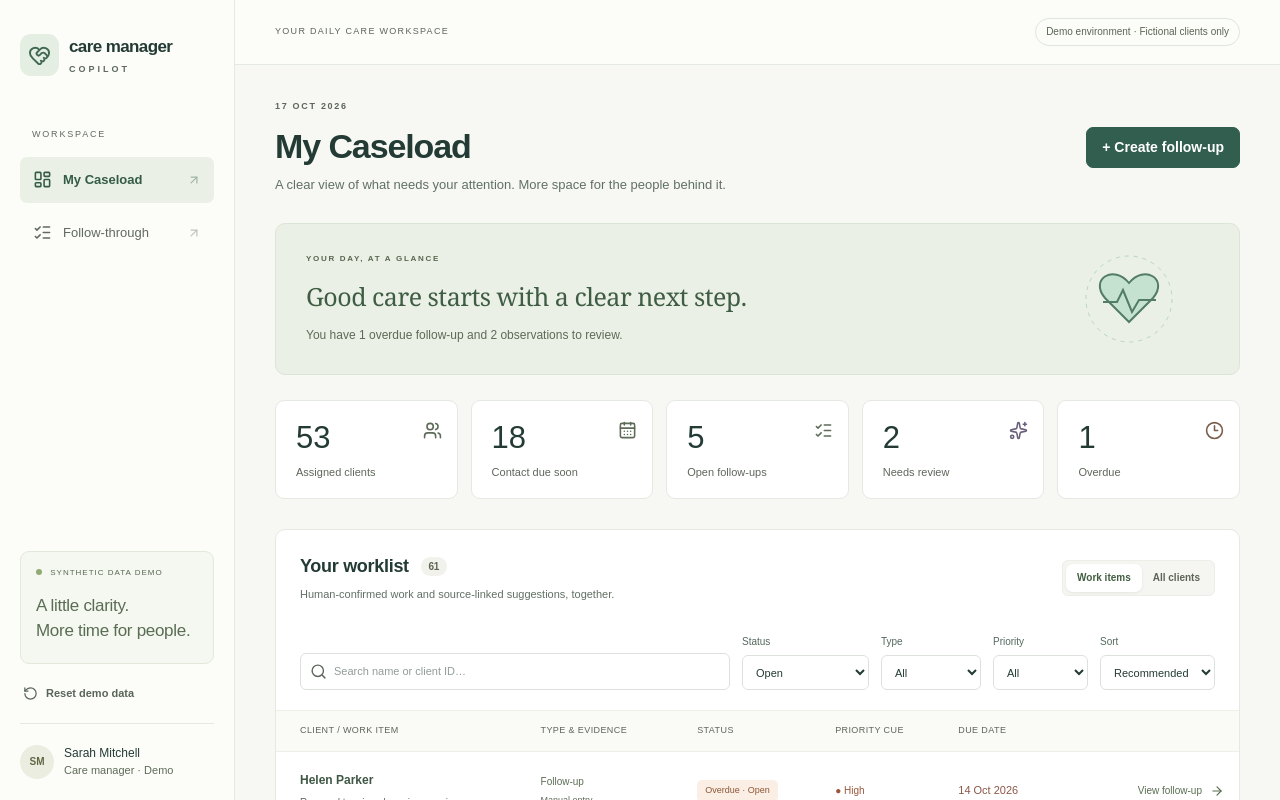
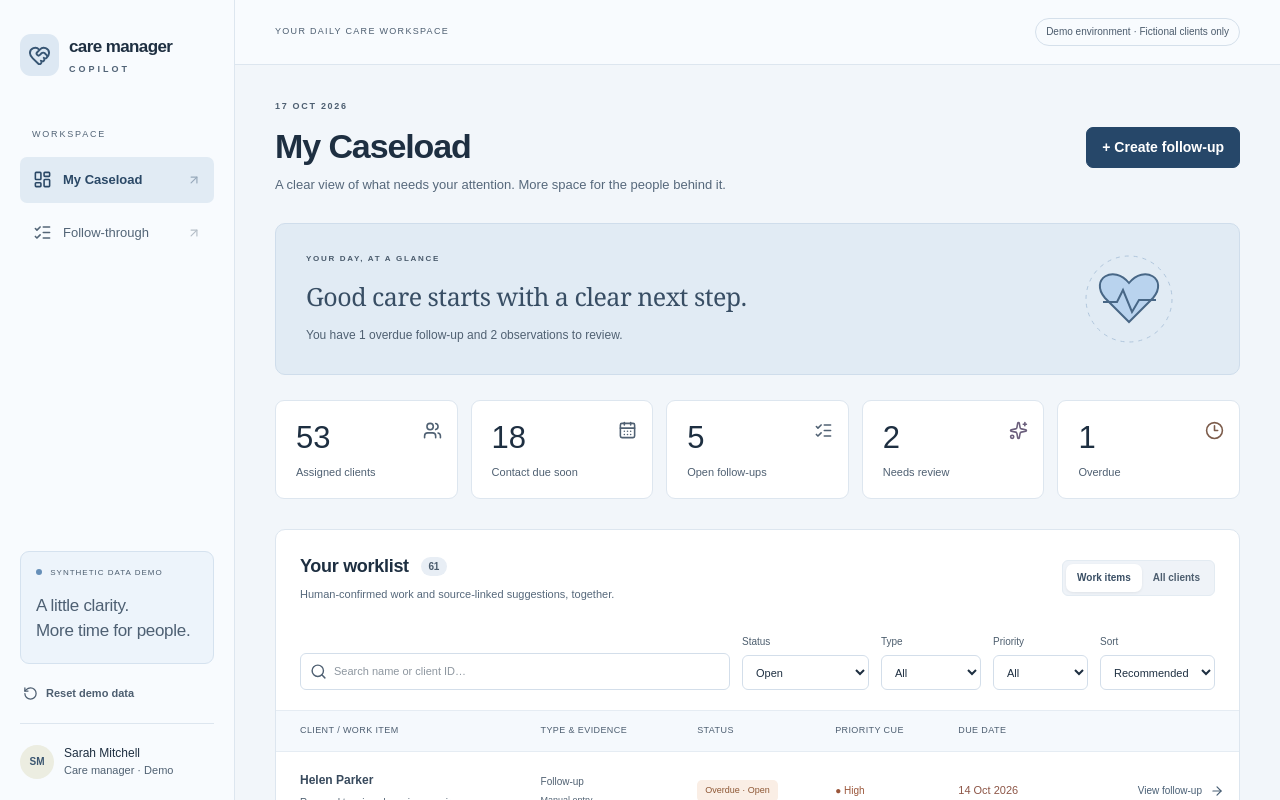
Before and after one commit to boppaiah/care-manager, a Next.js app: page /caseload in a window 1280 px wide. Shown: the top 800 px of the page. Built offline with nearby package versions, Linux system fonts and the light colour scheme.

Commit message:
feat(theme): replace green palette with soft light blue

```diff
--- a/src/app/globals.css
+++ b/src/app/globals.css
@@ -1,10 +1,10 @@
 @import "tailwindcss";
 :root {
-  --ink: #243b35;
-  --muted: #738079;
-  --green: #315e4e;
-  --line: #e5e9e3;
-  --paper: #f7f8f4;
+  --ink: #1e2f41;
+  --muted: #64798f;
+  --accent: #264769;
+  --line: #dde6ef;
+  --paper: #f2f6fa;
   --purple: #7b6896;
   --red: #a4483c;
 }
@@ -35,7 +35,7 @@ button,
   align-items: center;
   justify-content: center;
   gap: 8px;
-  border: 1px solid #d9e0d9;
+  border: 1px solid #d0dce9;
   border-radius: 7px;
   background: white;
   padding: 10px 15px;
@@ -46,27 +46,27 @@ button,
 }
 button:hover,
 .button:hover {
-  background: #eef3ec;
-  border-color: #b7c9ba;
+  background: #e9f0f6;
+  border-color: #b2c0ce;
 }
 button.primary,
 .button.primary {
-  background: var(--green);
+  background: var(--accent);
   color: white;
-  border-color: var(--green);
+  border-color: var(--accent);
 }
 button.primary:hover,
 .button.primary:hover {
-  background: #244b3c;
+  background: #1a3755;
 }
 a:hover {
-  color: #346e55;
+  color: #25517d;
 }
 input,
 textarea,
 select {
   width: 100%;
-  border: 1px solid #dce2db;
+  border: 1px solid #d3deea;
   background: white;
   border-radius: 6px;
   padding: 10px 11px;
@@ -76,8 +76,8 @@ select {
 input:focus,
 select:focus,
 textarea:focus {
-  border-color: #5a8067;
-  box-shadow: 0 0 0 3px #5a80671c;
+  border-color: #516d8a;
+  box-shadow: 0 0 0 3px #516d8a1c;
 }
 textarea {
   min-height: 100px;
@@ -86,7 +86,7 @@ textarea {
 button:focus-visible,
 a:focus-visible,
 summary:focus-visible {
-  outline: 3px solid #70977e;
+  outline: 3px solid #6683a1;
   outline-offset: 3px;
 }
 label {
@@ -95,7 +95,7 @@ label {
   gap: 6px;
   font-size: 12px;
   font-weight: 600;
-  color: #53685d;
+  color: #4d5e6e;
 }
 h1,
 h2,
@@ -136,7 +136,7 @@ small {
 .sidebar {
   width: 235px;
   flex-shrink: 0;
-  background: #fcfdf9;
+  background: #f8fbfe;
   border-right: 1px solid var(--line);
   position: fixed;
   height: 100vh;
@@ -156,22 +156,22 @@ small {
   font-size: 9px;
   letter-spacing: 3px;
   font-weight: 600;
-  color: #5e6b5e;
+  color: #526477;
   margin-top: 2px;
 }
 .brand-icon {
-  background: #e5eee2;
+  background: #dde8f3;
   border-radius: 11px;
   display: grid;
   place-items: center;
   width: 39px;
   height: 42px;
-  color: #426a52;
+  color: #385674;
 }
 .nav-label {
   font-size: 9px;
   letter-spacing: 1.8px;
-  color: #636a60;
+  color: #536577;
   margin: 51px 12px 15px;
 }
 nav {
@@ -182,7 +182,7 @@ nav a {
   display: flex;
   align-items: center;
   gap: 11px;
-  color: #606a61;
+  color: #536577;
   font-size: 13px;
   padding: 13px;
   border-radius: 7px;
@@ -192,34 +192,34 @@ nav a svg:last-child {
   opacity: 0.4;
 }
 nav a.active {
-  color: #345c45;
-  background: #eaf0e5;
+  color: #2a4866;
+  background: #e1ebf4;
   font-weight: 600;
 }
 .sidebar-bottom {
   margin-top: auto;
 }
 .demo-note {
-  border: 1px solid #e2e9db;
+  border: 1px solid #d5e2ef;
   border-radius: 9px;
   padding: 15px;
   font-size: 8px;
   letter-spacing: 1px;
-  color: #596954;
-  background: #f5f8f0;
+  color: #4d5e70;
+  background: #edf4fb;
 }
 .demo-note p {
   font-size: 17px;
   line-height: 1.5;
   letter-spacing: -0.3px;
-  color: #5a6d54;
+  color: #4e6073;
   margin: 13px 0 4px;
 }
 .live-dot {
   display: inline-block;
   width: 6px;
   height: 6px;
-  background: #92aa74;
+  background: #668fb8;
   border-radius: 50%;
   margin-right: 5px;
 }
@@ -227,7 +227,7 @@ nav a.active {
   font-size: 11px;
   border: 0;
   background: transparent;
-  color: #5a6558;
+  color: #4d5e70;
   margin: 12px 0;
   padding: 10px 3px;
 }
@@ -244,7 +244,7 @@ nav a.active {
   height: 34px;
   border-radius: 50%;
   background: #ecede1;
-  color: #606743;
+  color: #3a5570;
   font-size: 10px;
   font-weight: 600;
   display: inline-flex;
@@ -263,23 +263,23 @@ nav a.active {
 }
 .topbar {
   height: 65px;
-  background: #fcfdf9;
+  background: #f8fbfe;
   border-bottom: 1px solid var(--line);
   display: flex;
   align-items: center;
   justify-content: space-between;
   padding: 0 40px;
-  color: #5d655a;
+  color: #4e5f71;
   font-size: 9px;
   letter-spacing: 1.3px;
 }
 .demo-pill {
-  border: 1px solid #dfe6da;
+  border: 1px solid #d5e0eb;
   padding: 5px 10px;
   border-radius: 20px;
   font-size: 10px;
   letter-spacing: 0;
-  color: #596552;
+  color: #4b5b6c;
 }
 main {
   padding: 35px 40px 20px;
@@ -301,15 +301,15 @@ main {
   font-size: 9px;
   letter-spacing: 1.7px;
   font-weight: 600;
-  color: #5f675a;
+  color: #4f6072;
   display: flex;
   gap: 6px;
   align-items: center;
   margin-bottom: 12px;
 }
 .greeting {
-  background: #eaf0e5;
-  border: 1px solid #dce5d5;
+  background: #e1ebf4;
+  border: 1px solid #cfddeb;
   border-radius: 10px;
   display: flex;
   align-items: center;
@@ -322,16 +322,16 @@ main {
   font-size: 25px;
   font-weight: 400;
   letter-spacing: -0.5px;
-  color: #3f5d44;
+  color: #384e64;
 }
 .greeting .eyebrow {
   font-size: 8px;
-  color: #586650;
+  color: #4a5b6c;
 }
 .greeting p {
   margin: 0;
   font-size: 12px;
-  color: #5d6a58;
+  color: #506172;
 }
 .greeting-art {
   padding: 0 25px;
@@ -358,7 +358,7 @@ main {
   position: absolute;
   right: 15px;
   top: 20px;
-  color: #5d6b58;
+  color: #506173;
 }
 .stat strong {
   font-size: 31px;
@@ -368,7 +368,7 @@ main {
 .stat span {
   font-size: 11px;
   font-weight: 400;
-  color: #5e675a;
+  color: #4f6072;
 }
 .stat:nth-child(4) svg {
   color: #6b5f7c;
@@ -406,8 +406,8 @@ main {
   font-size: 11px;
 }
 .count {
-  background: #f0f2eb;
-  color: #5c6753;
+  background: #e8eef5;
+  color: #4c5d6e;
   border-radius: 20px;
   font-size: 10px;
   padding: 4px 8px;
@@ -416,8 +416,8 @@ main {
 }
 .tabs {
   display: flex;
-  background: #f5f6f1;
-  border: 1px solid #eceee7;
+  background: #eff3f8;
+  border: 1px solid #e3ebf2;
   border-radius: 6px;
   padding: 3px;
 }
@@ -426,12 +426,12 @@ main {
   padding: 7px 11px;
   background: transparent;
   border: 0;
-  color: #5d6458;
+  color: #4d5e6f;
 }
 .tabs button.selected {
   background: white;
   box-shadow: 0 1px 3px #0001;
-  color: #425d40;
+  color: #394e64;
 }
 .filters {
   display: flex;
@@ -463,7 +463,7 @@ main {
   position: absolute;
   left: 10px;
   bottom: 10px;
-  color: #5f665d;
+  color: #506173;
 }
 .search:has(svg) input {
   padding-left: 33px;
@@ -482,15 +482,15 @@ th {
   font-weight: 500;
   letter-spacing: 0.4px;
   text-transform: uppercase;
-  background: #fafbf7;
-  color: #5e6659;
-  border-top: 1px solid #eef0e8;
+  background: #f5f9fd;
+  color: #4e5f71;
+  border-top: 1px solid #e5ecf3;
   padding: 13px 15px;
   white-space: nowrap;
 }
 td {
   padding: 19px 15px;
-  border-top: 1px solid #eef0e8;
+  border-top: 1px solid #e5ecf3;
   vertical-align: middle;
 }
 td:first-child,
@@ -505,14 +505,14 @@ td:first-child {
   display: block;
   font-size: 12px;
   font-weight: 600;
-  color: #3e5744;
+  color: #384a5d;
 }
 .row-description {
   display: -webkit-box;
   -webkit-line-clamp: 2;
   -webkit-box-orient: vertical;
   overflow: hidden;
-  color: #5e6458;
+  color: #4d5e6f;
   font-size: 10px;
   margin-top: 5px;
 }
@@ -520,7 +520,7 @@ td:first-child {
   display: flex;
   align-items: center;
   gap: 4px;
-  color: #5c6c56;
+  color: #506172;
   font-size: 10px;
 }
 td small {
@@ -535,13 +535,13 @@ td small {
   font-size: 9px;
   border-radius: 5px;
   padding: 4px 8px;
-  background: #f0f2eb;
-  color: #5f6b58;
+  background: #e8eef5;
+  color: #506173;
   line-height: 1.5;
 }
-.badge.green {
-  background: #edf3e8;
-  color: #596d47;
+.badge.positive {
+  background: #e4eef7;
+  color: #3d5a76;
 }
 .badge.purple {
   background: #f0ecf5;
@@ -567,7 +567,7 @@ td small {
   color: #6d613f;
 }
 .priority.low {
-  color: #5e6755;
+  color: #4d5e6f;
 }
 .overdue {
   color: #8d5647;
@@ -579,17 +579,17 @@ td small {
   gap: 8px;
   font-size: 10px;
   white-space: nowrap;
-  color: #586d4f;
+  color: #485e74;
 }
 .footnote {
   font-size: 10px;
-  color: #62685b;
+  color: #506173;
   margin: 18px 0;
 }
 .empty {
   padding: 35px;
   text-align: center;
-  color: #5d6756;
+  color: #4d5e70;
   font-size: 13px;
 }
 .client-grid {
@@ -602,7 +602,7 @@ td small {
   display: flex;
   align-items: center;
   gap: 10px;
-  border: 1px solid #e8ede3;
+  border: 1px solid #dfe8f1;
   border-radius: 7px;
   padding: 15px;
 }
@@ -614,21 +614,21 @@ td small {
 }
 .client-card svg {
   margin-left: auto;
-  color: #5f6a58;
+  color: #506172;
 }
 footer {
   padding: 20px 40px;
   display: flex;
   justify-content: space-between;
   font-size: 9px;
-  color: #5f6559;
+  color: #4e5f70;
   gap: 20px;
 }
 .back {
   font-size: 11px;
   display: inline-block;
   margin-bottom: 22px;
-  color: #586753;
+  color: #4c5d6e;
 }
 .detail-grid {
   display: grid;
@@ -679,7 +679,7 @@ hr {
   padding: 12px;
 }
 .success {
-  color: #376d51;
+  color: #29527a;
   font-size: 12px;
 }
 .notice {
@@ -697,7 +697,7 @@ hr {
   margin-top: 25px;
 }
 .timeline li {
-  border-left: 1px solid #dfe8da;
+  border-left: 1px solid #d4e1ee;
   padding: 0 0 24px 20px;
   position: relative;
   scroll-margin-top: 30px;
@@ -709,7 +709,7 @@ hr {
   top: 5px;
   width: 7px;
   height: 7px;
-  background: #a3b597;
+  background: #8fa6bd;
   border-radius: 50%;
 }
 .timeline strong {
@@ -718,7 +718,7 @@ hr {
 .timeline p {
   font-size: 12px;
   margin: 8px 0;
-  color: #596653;
+  color: #4c5c6d;
 }
 .client-context {
   display: flex;
@@ -741,8 +741,8 @@ hr {
 }
 .coverage {
   font-size: 10px;
-  color: #616559;
-  background: #f7f8f3;
+  color: #4e5f70;
+  background: #f1f5fa;
   border-radius: 5px;
   padding: 10px;
 }
@@ -791,7 +791,7 @@ hr {
   padding: 4px;
 }
 .note {
-  border-top: 1px solid #edf0e8;
+  border-top: 1px solid #e5ecf3;
   scroll-margin-top: 30px;
 }
 .note summary {
@@ -804,19 +804,19 @@ hr {
 }
 .note summary > span:last-child {
   margin-left: auto;
-  color: #5c6655;
+  color: #4d5e6e;
   font-size: 9px;
 }
 .note p {
-  background: #f8faf5;
+  background: #f3f8fc;
   border-radius: 6px;
   padding: 16px;
-  color: #5e6958;
+  color: #4f6072;
   font-size: 12px;
 }
 .action-card {
   display: block;
-  border-bottom: 1px solid #edf0e8;
+  border-bottom: 1px solid #e5ecf3;
   padding: 18px 0;
 }
 .action-card strong {
@@ -824,7 +824,7 @@ hr {
 }
 .action-card p {
   font-size: 11px;
-  color: #5f6859;
+  color: #4f6072;
   margin: 8px 0;
 }
 .action-card small {
@@ -839,7 +839,7 @@ hr {
 .text-button {
   border: 0;
   background: none;
-  color: #5c6654;
+  color: #4c5d6e;
   font-size: 12px;
   margin-top: 12px;
 }
@@ -1061,16 +1061,16 @@ hr {
 
 /* Keep supporting text readable while retaining the subdued palette. */
 :root {
-  --muted: #617064;
+  --muted: #56687b;
 }
 small,
 .footnote,
 .coverage,
 .row-description {
-  color: #5e6a58;
+  color: #506172;
 }
-.badge.green {
-  color: #4b6d36;
+.badge.positive {
+  color: #28517b;
 }
 .badge.purple {
   color: #77598f;
@@ -1088,7 +1088,7 @@ small,
   color: #726232;
 }
 .priority.low {
-  color: #586c4b;
+  color: #435b74;
 }
 .load-more {
   display: flex;
--- a/src/features/caseload/caseload.tsx
+++ b/src/features/caseload/caseload.tsx
@@ -337,7 +337,7 @@ export function Caseload() {
                                 ? "purple"
                                 : r.label === "Blocked"
                                   ? "amber"
-                                  : "green"
+                                  : "positive"
                           }
                         >
                           {r.overdue ? "Overdue · " : ""}
@@ -400,16 +400,16 @@ function HeartIllustration() {
       fill="none"
       aria-hidden="true"
     >
-      <circle cx="55" cy="50" r="43" stroke="#b7d5c5" strokeDasharray="4 5" />
+      <circle cx="55" cy="50" r="43" stroke="#b0c6dc" strokeDasharray="4 5" />
       <path
         d="M55 73L31 49C15 30 40 15 55 34C70 15 95 30 79 49Z"
-        fill="#c5e2d1"
-        stroke="#527c63"
+        fill="#b9d3ee"
+        stroke="#486786"
         strokeWidth="2"
       />
       <path
         d="M29 53H43L49 41L58 63L65 51H82"
-        stroke="#527c63"
+        stroke="#486786"
         strokeWidth="2"
       />
     </svg>
--- a/src/features/follow-ups/follow-ups.tsx
+++ b/src/features/follow-ups/follow-ups.tsx
@@ -173,7 +173,7 @@ export function FollowUps({
                             ? "danger"
                             : t.status === "BLOCKED"
                               ? "amber"
-                              : "green"
+                              : "positive"
                         }
                       >
                         {statusLabel(t.status)}
--- a/src/features/follow-ups/task-detail.tsx
+++ b/src/features/follow-ups/task-detail.tsx
@@ -29,7 +29,7 @@ export function TaskDetail({ id }: { id: string }) {
         title={task.title}
         description="A clear next step, with the full story behind it."
         action={
-          <Badge tone={isOverdue(task, today()) ? "danger" : "green"}>
+          <Badge tone={isOverdue(task, today()) ? "danger" : "positive"}>
             {statusLabel(task.status)}
             {isOverdue(task, today()) ? " · Overdue" : ""}
           </Badge>
--- a/src/features/prep/prep.tsx
+++ b/src/features/prep/prep.tsx
@@ -140,7 +140,9 @@ export function Prep({ clientId }: { clientId: string }) {
                   <div className="section-heading">
                     <Badge
                       tone={
-                        o.reviewStatus === "NEEDS_REVIEW" ? "purple" : "green"
+                        o.reviewStatus === "NEEDS_REVIEW"
+                          ? "purple"
+                          : "positive"
                       }
                     >
                       {o.reviewStatus === "NEEDS_REVIEW"
@@ -483,7 +485,7 @@ export function Prep({ clientId }: { clientId: string }) {
                 >
                   <strong>{t.title}</strong>
                   <p>{t.description}</p>
-                  <Badge tone={t.status === "BLOCKED" ? "amber" : "green"}>
+                  <Badge tone={t.status === "BLOCKED" ? "amber" : "positive"}>
                     {statusLabel(t.status)}
                   </Badge>
                   <small>
```
Also changed, not shown: src/app/icon.svg.
